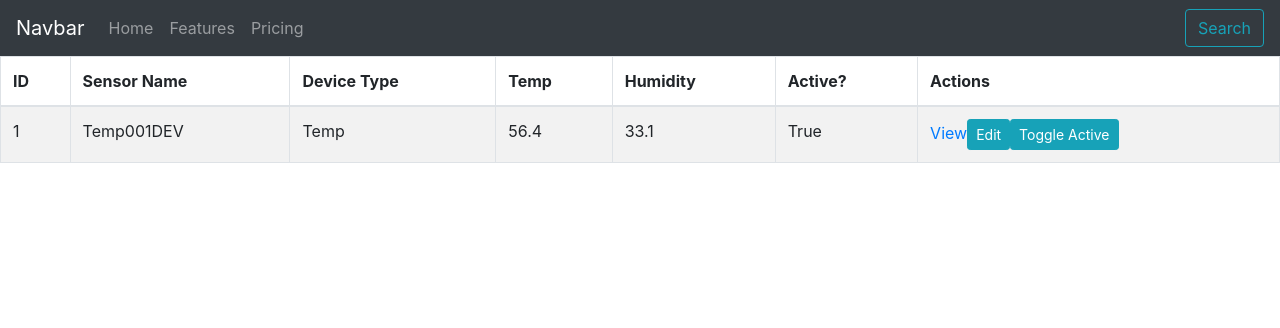
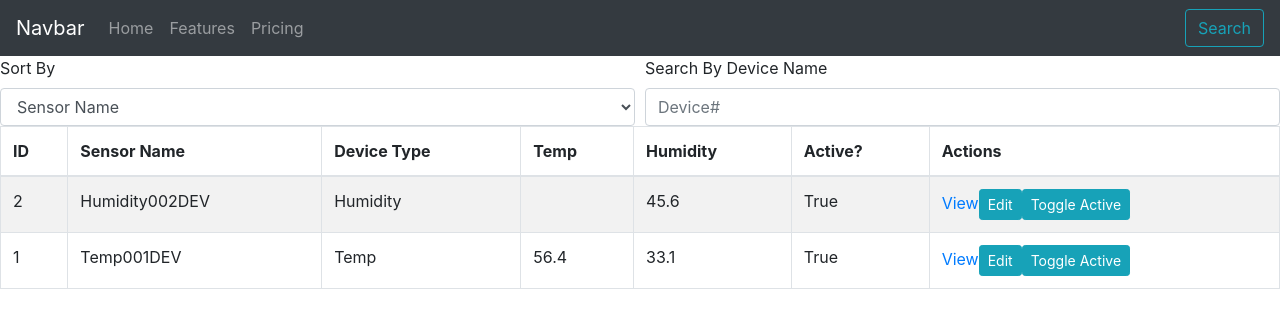
Before and after one commit to msmith1114/sensor-map, a React (Create React App) app: page / in a window 1280 px wide. Shown: the top 328 px of the page. Built offline with nearby package versions, Linux system fonts and the light colour scheme.

Commit message:
Added SortBy and FilterText inputs and sorting

```diff
--- a/src/Components/SensorTable.js
+++ b/src/Components/SensorTable.js
@@ -1,53 +1,86 @@
-import React from 'react'
-import SensorCard from './SensorCard';
-import Table from 'react-bootstrap/Table'
+import React from "react";
+import SensorCard from "./SensorCard";
+import Table from "react-bootstrap/Table";
+import Form from "react-bootstrap/Form";
+import Col from "react-bootstrap/Col";
 
 class SensorTable extends React.Component {
   constructor(props) {
     super(props);
     this.state = {
-          sensors: [{
-            id: '1',
-            name: 'Temp001DEV',
-            device: 'Temp',
-            temp: '56.4',
-            humidity: '33.1',
+      sensors: [
+        {
+          id: "1",
+          name: "Temp001DEV",
+          device: "Temp",
+          temp: "56.4",
+          humidity: "33.1",
           active: true
         },
         {
-            id: '2',
-            name: 'Humidity002DEV',
-            device: 'Humidity',
-            temp: '',
-            humidity: '45.6',
+          id: "2",
+          name: "Humidity002DEV",
+          device: "Humidity",
+          temp: "",
+          humidity: "45.6",
           active: true
         }
       ],
-          filterName: '1',
-          sortBy: ''
+      filterName: "",
+      sortBy: "name"
     };
   }
 
   componentDidMount() {
-
+    //TODO: Add GET Request for JSON API to return sensor list
   }
 
-    filterSort = () =>
-    {
-
-      if(this.state.filterName !== '')
-      {
-        const filteredSensors = this.state.sensors.filter(sensor => sensor.name.toLowerCase().includes(this.state.filterName.toLowerCase()));
+  filterSort = () => {
+    //Check for filter, then sort
+    if (this.state.filterName !== "") {
+      const filteredSensors = this.state.sensors.filter(sensor =>
+        sensor.name.toLowerCase().includes(this.state.filterName.toLowerCase())
+      );
       console.log(filteredSensors);
-        return filteredSensors;
+      return filteredSensors.sort(function(a, b) {
+        if(a.name < b.name) {
+          return -1;
+        }
+        if(a.name > b.name) {
+          return 1;
         }
         else {
-        return this.state.sensors;
+          return 0;
+        }
+      });
+    }
+    //If no filter exists, just sort
+    else {
+      return this.state.sensors.sort(function(a, b) {
+        if(a.name < b.name) {
+          return -1;
+        }
+        if(a.name > b.name) {
+          return 1;
+        }
+        else {
+          return 0;
+        }
+      });;
+    }
+  };
+
+  handleFilterDropdown = e => {
+    console.log(e.target.value)
+    this.setState({sortBy: e.target.value});
+  };
+
+  handleFilterText = e => {
+    console.log(e.target.value)
+    this.setState({filterName: e.target.value});
   }
 
-    }
-
-    toggleSensor = (e) => {
+  toggleSensor = e => {
     const id = e.target.getAttribute("data-id");
     console.log(`Toggling 'active' for sensor id: ${id}`);
     let index = this.state.sensors.findIndex(x => x.id === id);
@@ -56,9 +89,8 @@ class SensorTable extends React.Component {
         if (j === index) {
           sensor.active = !sensor.active;
           return sensor;
-          }
-          else {
-            return sensor
+        } else {
+          return sensor;
         }
       });
 
@@ -66,12 +98,28 @@ class SensorTable extends React.Component {
         sensors
       };
     });
-    }
+  };
 
   render() {
-      console.log(this.state.sensors)
+    console.log(this.state);
     return (
       <div>
+        <Form>
+          <Form.Row>
+            <Col>
+              <Form.Label>Sort By</Form.Label>
+              <Form.Control as="select" onChange={this.handleFilterDropdown}>
+                <option value="name">Sensor Name</option>
+                <option value="device">Device Type</option>
+                <option value="active">Active?</option>
+              </Form.Control>
+            </Col>
+            <Col>
+              <Form.Label>Search By Device Name</Form.Label>
+              <Form.Control type="text" placeholder="Device#" onChange={this.handleFilterText} />
+            </Col>
+          </Form.Row>
+        </Form>
         <Table striped bordered hover>
           <thead>
             <tr>
@@ -85,9 +133,13 @@ class SensorTable extends React.Component {
             </tr>
           </thead>
           <tbody>
-            {this.filterSort().map((sensor) => {
+            {this.filterSort().map(sensor => {
               return (
-                  <SensorCard key={sensor.id} sensor={sensor} toggleSensor={this.toggleSensor}/>
+                <SensorCard
+                  key={sensor.id}
+                  sensor={sensor}
+                  toggleSensor={this.toggleSensor}
+                />
               );
             })}
           </tbody>
```
Also changed, not shown: src/App.css (deleted, +0 -38 lines), src/App.js (added), 1 other file (tests, documents, lock files or other folders). Lines whose indentation alone changed are shown as unchanged.
